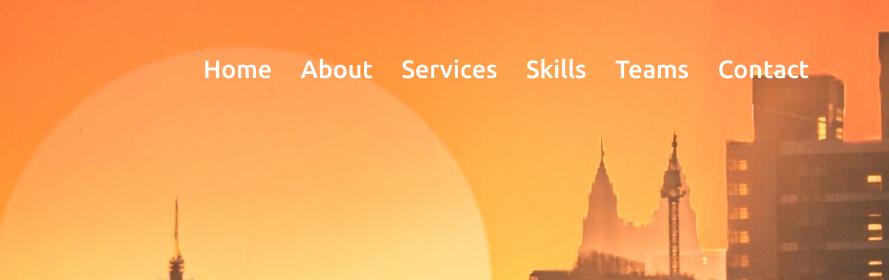
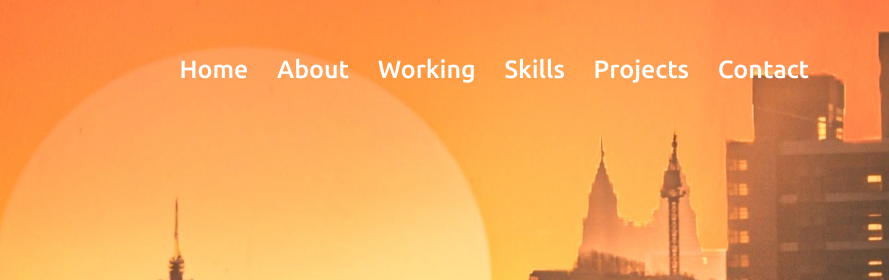
Before and after one commit to WorkRabdeepSinghKharbanda/portfolio, a plain HTML site: page index.html in a window 1280 px wide. Shown: the top 280 px of the page, 391-1280 px from the left. Drawn offline with nearby package versions, Linux system fonts and the light colour scheme.

Commit message:
Initial Commit

```diff
--- a/index.html
+++ b/index.html
@@ -32,9 +32,9 @@
             <ul class="menu">
                 <li><a href="#home" class="menu-btn">Home</a></li>
                 <li><a href="#about" class="menu-btn">About</a></li>
-                <li><a href="#services" class="menu-btn">Services</a></li>
+                <li><a href="#services" class="menu-btn">Working</a></li>
                 <li><a href="#skills" class="menu-btn">Skills</a></li>
-                <li><a href="#teams" class="menu-btn">Teams</a></li>
+                <li><a href="#teams" class="menu-btn">Projects</a></li>
                 <li><a href="#contact" class="menu-btn">Contact</a></li>
             </ul>
             <div class="menu-btn">
@@ -70,7 +70,7 @@
                         from <b> Shri vaishnav vidyapeeth vishwavidyalaya </b> and currently having <b> 7.5 cgpa</b></p>
                     <p>If I talk about my schooling, I complete my schooling from Indore. As a technology driven individual,I spend more than 4 years to polish my technical skills which you can see below.I personally like to do more backend stuff.</p>
                     <p style="margin-top:1em">My hobbies are learning new things which include <span style="color: rgb(252,124,47);font-weight:500;" class="typing-3"></span></p>
-                    <a href="https://drive.google.com/file/d/1v2KA6WQiYyIgLUWiB6JD5ownJCJOhPVu/view?usp=sharing" >Download CV</a>
+                    <a href="https://drive.google.com/file/d/1mb1gyNmw8oOmSCTX2WusxXFGxsWMCozV/view" >Download CV</a>
                 </div>
             </div>
         </div>
```
